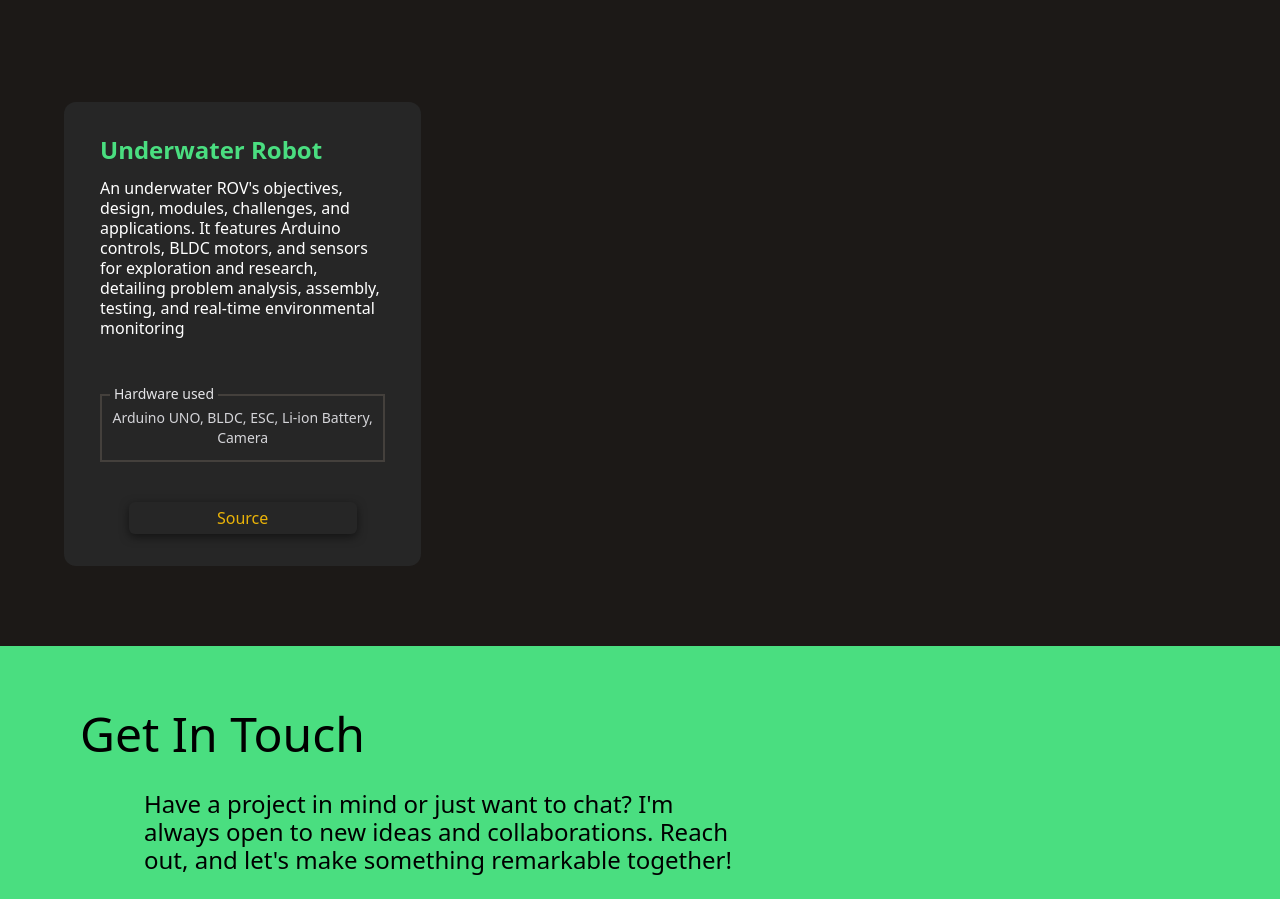
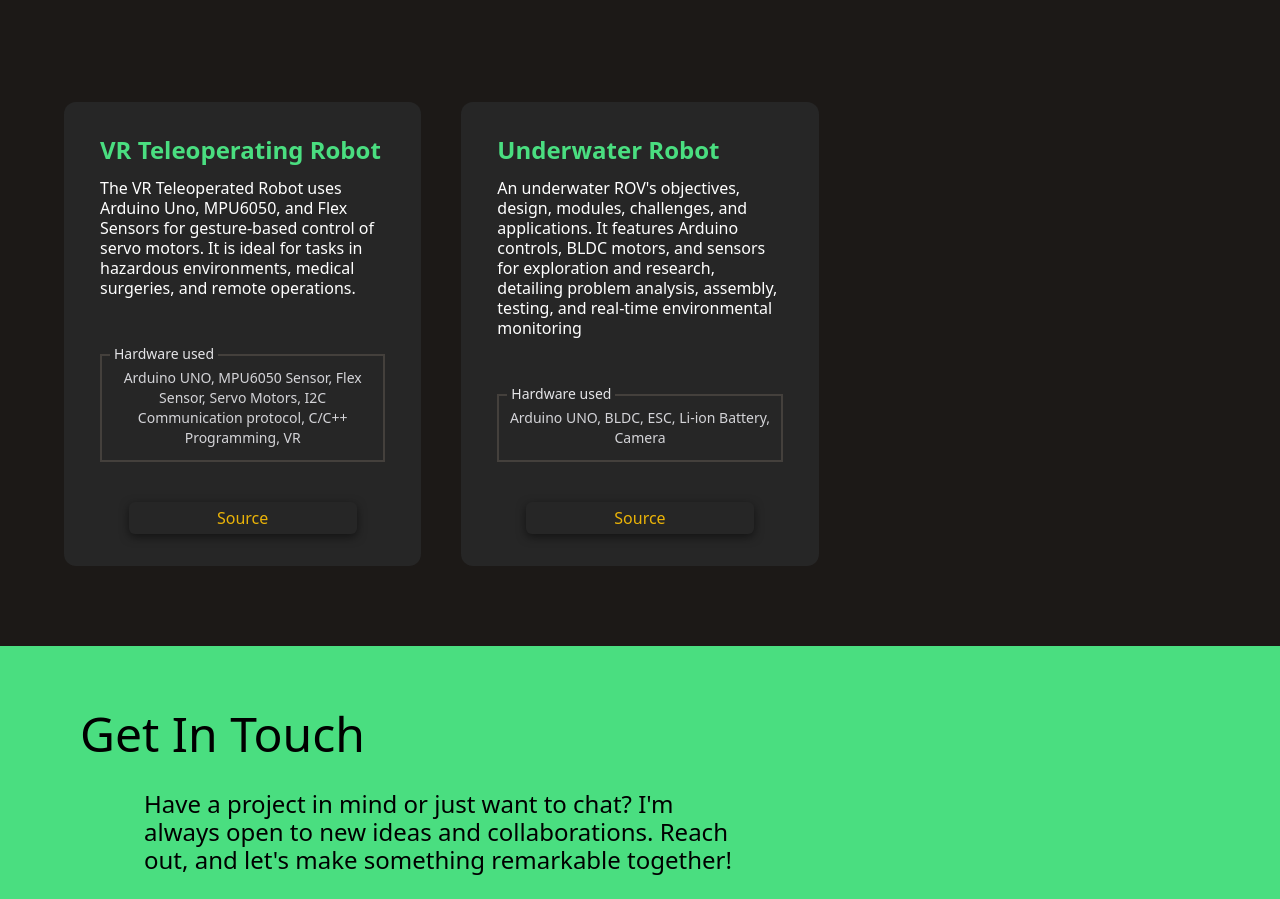
Before and after one commit to kailas24/Portfolio_kailas, a Next.js app: page / in a window 1280 px wide. Shown: the part 960-1859 px from the top of the page. Built offline with nearby package versions, Linux system fonts and the light colour scheme; a web font is replaced by a local one.

Commit message:
Update Projects.tsx

```diff
--- a/app/components/Projects/Projects.tsx
+++ b/app/components/Projects/Projects.tsx
@@ -3,6 +3,15 @@ import ProjectCards from '../ProjectCards/ProjectCards';
 
 const Projects = () => {
     const projects = [
+        {
+            title: 'VR Teleoperating Robot',
+            description:'The VR Teleoperated Robot uses Arduino Uno, MPU6050, and Flex Sensors for gesture-based control of servo motors. It is ideal for tasks in hazardous environments, medical surgeries, and remote operations.',
+            tech: 'Arduino UNO, MPU6050 Sensor, Flex Sensor, Servo Motors, I2C Communication protocol, C/C++ Programming, VR',
+            source: {
+                sourceLink: "https://drive.google.com/drive/folders/1gY1q9chQm-UGSZxIy9Y0luFR_2nZw9CE"
+            },
+            link: ''
+        },
         {
             title: 'Underwater Robot',
             description: "An underwater ROV's objectives, design, modules, challenges, and applications. It features Arduino controls, BLDC motors, and sensors for exploration and research, detailing problem analysis, assembly, testing, and real-time environmental monitoring",
```
